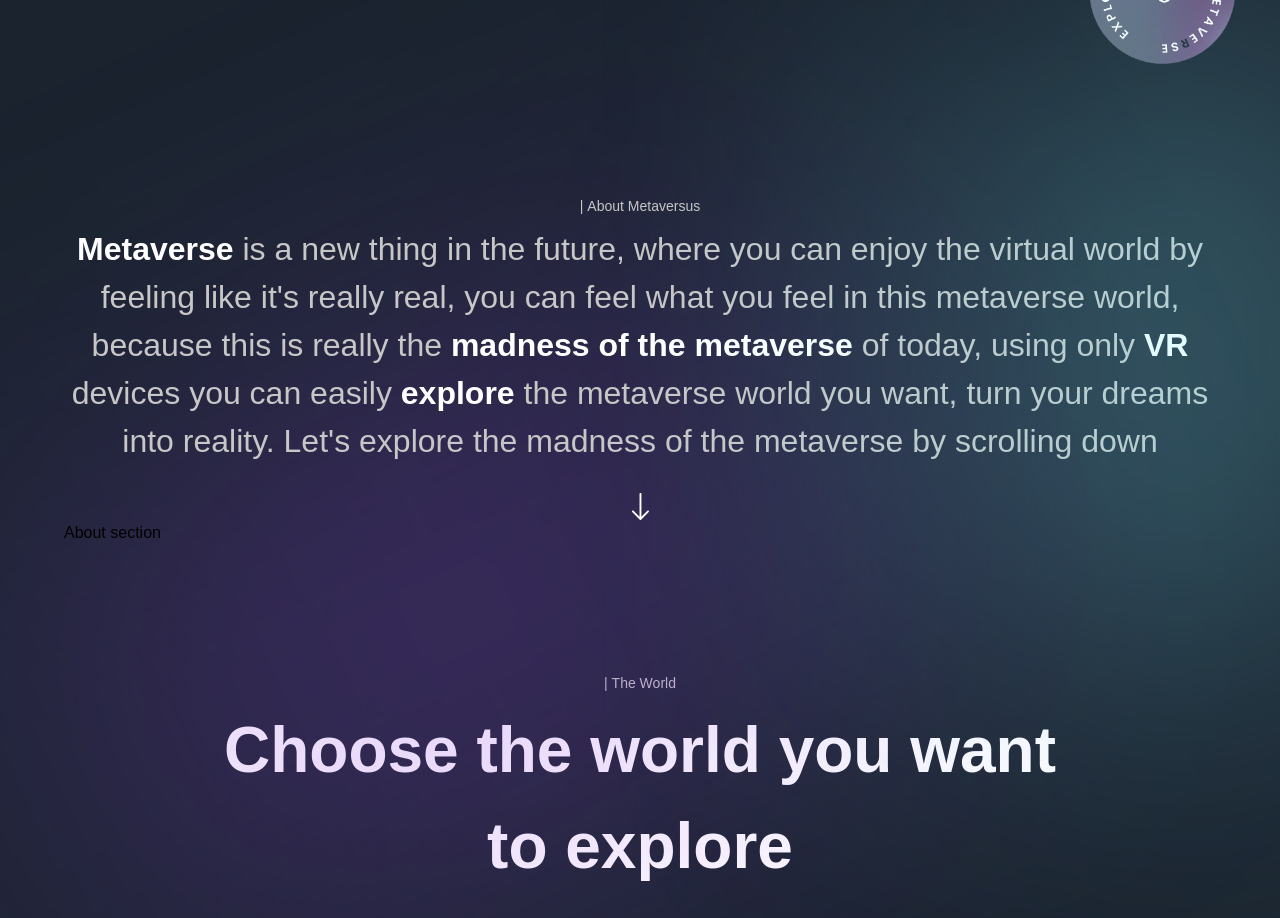
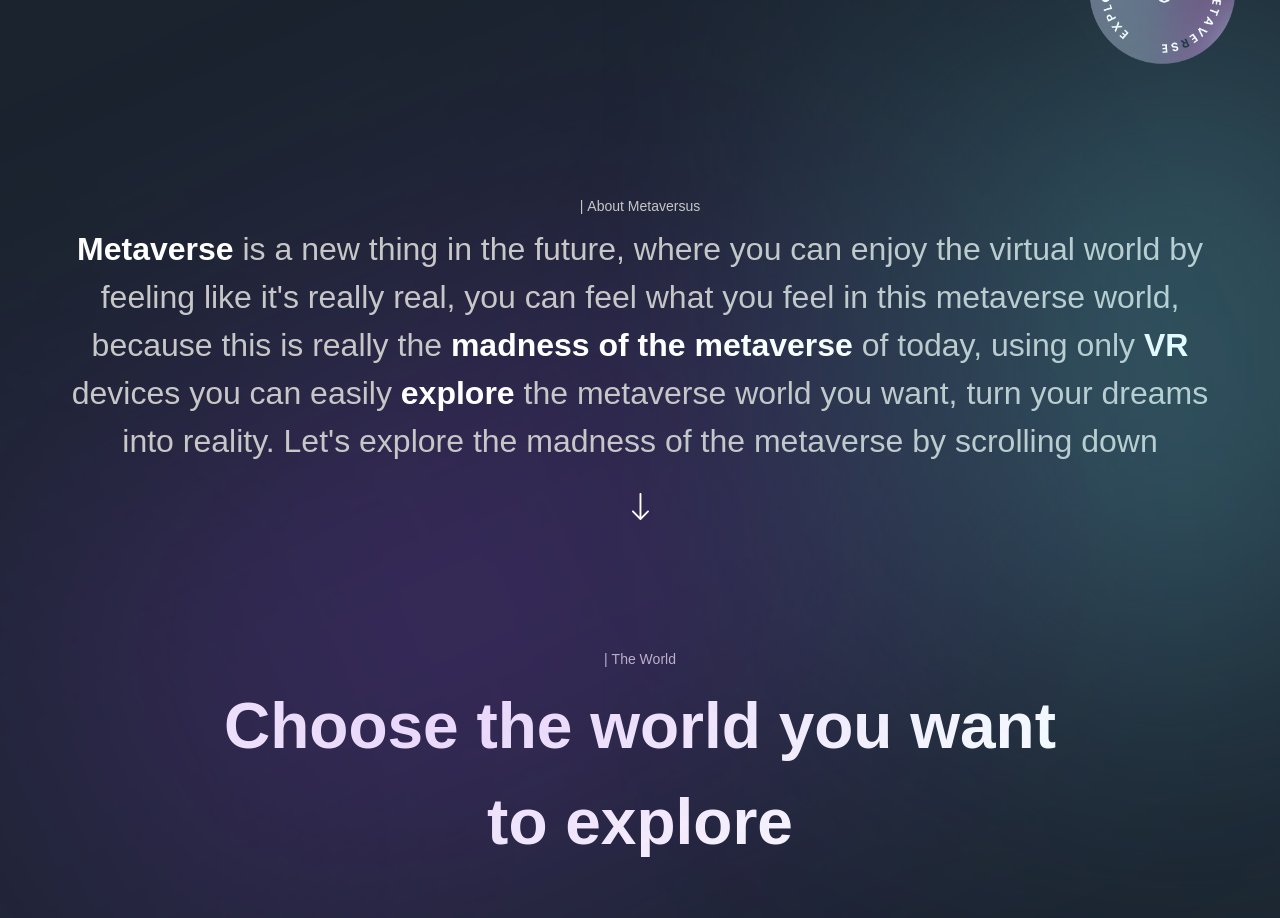
Before and after one commit to vacom13/project-metaverse, a Next.js app: page / in a window 1280 px wide. Shown: the part 980-1898 px from the top of the page. Built offline with nearby package versions, Linux system fonts and the light colour scheme; a web font is replaced by a local one.

Commit message:
About section fix

```diff
--- a/sections/About.jsx
+++ b/sections/About.jsx
@@ -40,7 +40,6 @@ const About = () => (
         className="w-[18px] h-[28px] object-contain mt-[28px]"
       />
     </motion.div>
-    About section
   </section>
 );
 
```
